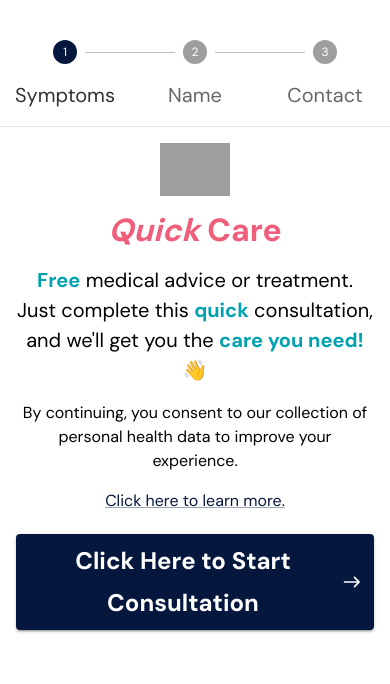
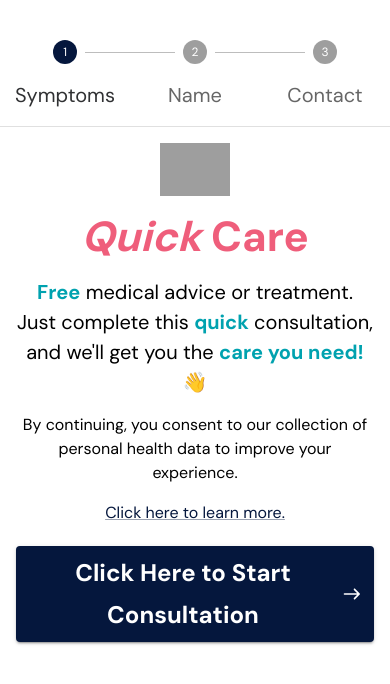
Before and after one commit to fahed-arshad/quick-care-form, a Next.js app in the folder kinwell-form/: page / in a window 390 px wide. Shown: the top 684 px of the page. Built offline with nearby package versions, Linux system fonts and the light colour scheme; grey boxes are pictures that could not be loaded.

Commit message:
apos issue

```diff
--- a/kinwell-form/src/app/page.tsx
+++ b/kinwell-form/src/app/page.tsx
@@ -52,7 +52,7 @@ export default function Home() {
                 variant="h3"
                 sx={{
                   color: "#ef5e7b",
-                  [theme.breakpoints.down("sm")]: { fontSize: "32px" },
+                  [theme.breakpoints.down("sm")]: { fontSize: "42px" },
                 }}
                 component="h1"
                 color={theme.palette.primary.main}
@@ -73,7 +73,7 @@ export default function Home() {
                 <b style={{ color: theme.palette.secondary.main }}>Free</b>{" "}
                 medical advice or treatment. Just complete this{" "}
                 <b style={{ color: theme.palette.secondary.main }}>quick</b>{" "}
-                consultation, and we'll get you the{" "}
+                consultation, and we&apos;ll get you the{" "}
                 <b style={{ color: theme.palette.secondary.main }}>
                   care you need!
                 </b>{" "}
```
